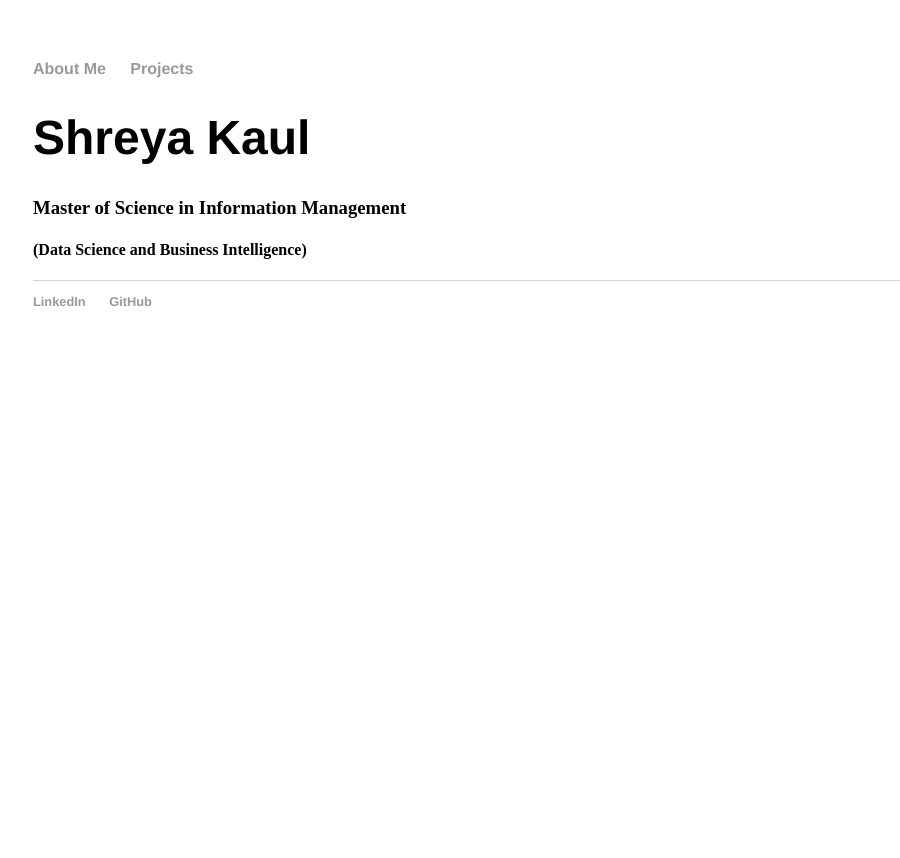
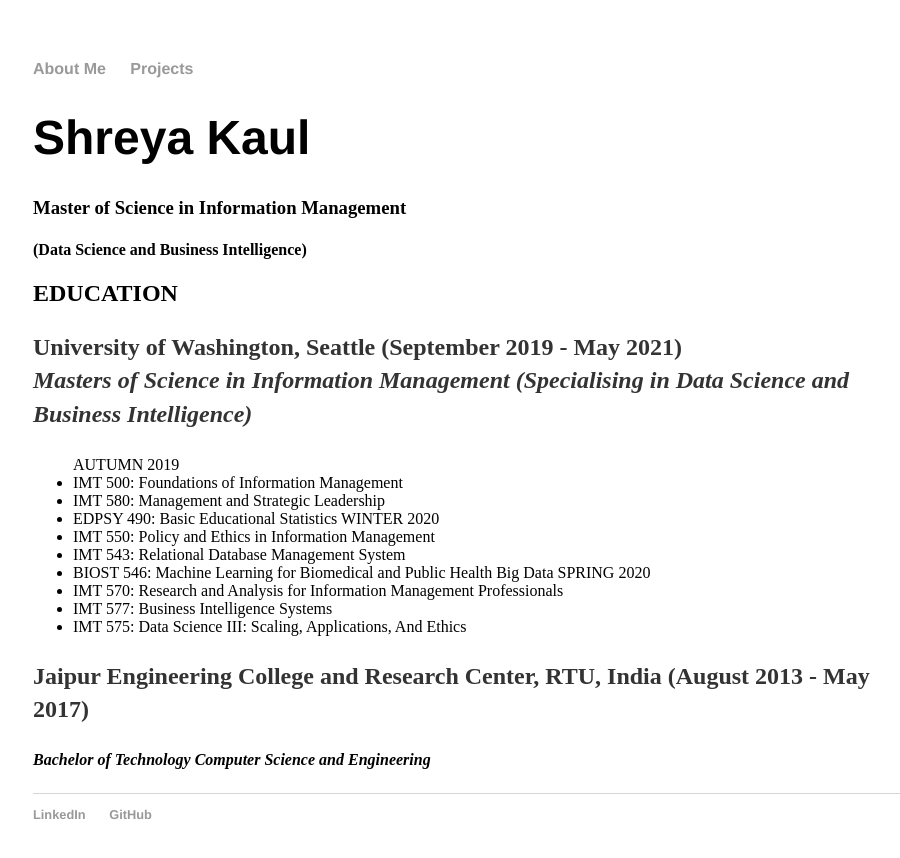
Before and after one commit to shreyakaul/shreyakaul.github.io, a Jekyll site: the page built from index.html, in a window 1280 px wide. Shown: the top 858 px of the page, without its empty margins (159-1059 px from the left). Built offline with Jekyll 4.4.1, drawn with Linux system fonts in a browser that asks for light colours.

Commit message:
Update index.html

```diff
--- a/index.html
+++ b/index.html
@@ -7,4 +7,31 @@
       	<h3>Master of Science in Information Management</h3>
 	<h4>(Data Science and Business Intelligence)</h4>
 
-</div><!-- /.blurb -->
+</div>
+
+<h2>EDUCATION</h2>
+        <p>
+          <p><b>University of Washington, Seattle (September 2019 - May 2021)</b><br>
+		<i><b> Masters of Science in Information Management (Specialising in Data Science and Business Intelligence)</b></i>
+          </p>
+	<ul>
+	AUTUMN 2019
+	<li>IMT 500: Foundations of Information Management
+	<li>IMT 580: Management and Strategic Leadership
+	<li>EDPSY 490: Basic Educational Statistics
+
+	WINTER 2020
+	<li>IMT 550: Policy and Ethics in Information Management
+	<li>IMT 543: Relational Database Management System
+	<li>BIOST 546: Machine Learning for Biomedical and Public Health Big Data
+
+	SPRING 2020
+	<li>IMT 570: Research and Analysis for Information Management Professionals
+	<li>IMT 577: Business Intelligence Systems
+	<li>IMT 575: Data Science III: Scaling, Applications, And Ethics
+
+          </ul>
+
+          <p><b>Jaipur Engineering College and Research Center, RTU, India (August 2013 - May 2017)</b></p>
+		<i><b> Bachelor of Technology Computer Science and Engineering</b></i>
+        </p>
```
